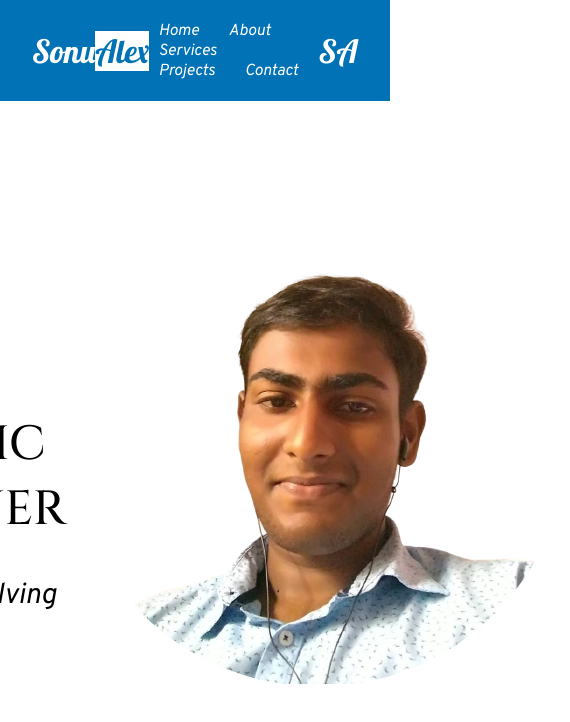
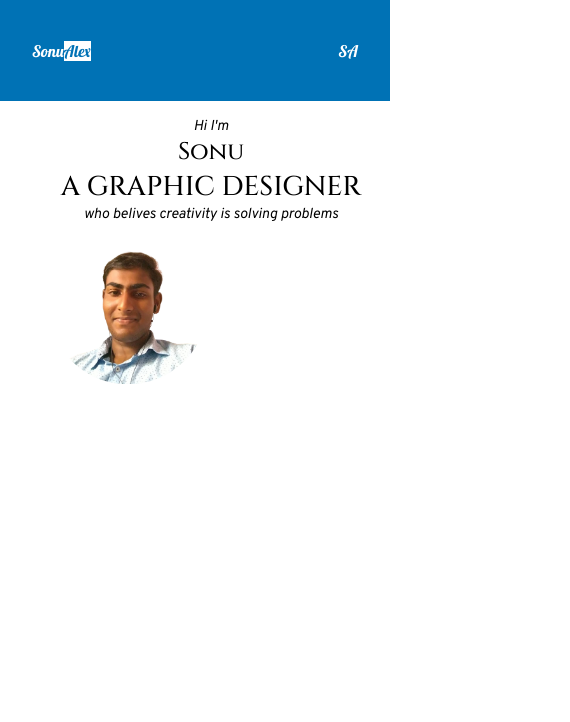
Before and after one commit to guitadharsh/sonuportfolio, a plain HTML site: page index.html in a window 390 px wide. Shown: the whole page, 570 px wide, since content can reach past the window. Drawn offline with nearby package versions, Linux system fonts and the light colour scheme.

Commit message:
some responsive updated

```diff
--- a/styles.css
+++ b/styles.css
@@ -28,6 +28,7 @@ font-family: 'Righteous', cursive; */
     justify-content: space-between;
     padding-left: 2rem;
     padding-right: 2rem;
+    overflow: hidden;
 }
 
 .navbar .logo{
@@ -98,3 +99,86 @@ span{
 .home-image img{
     clip-path: circle(50% at 50% 50%);
 }
+
+
+/* responsive code */
+
+@media  screen and (max-width : 1089px) {
+
+.home-heading .p1{
+    font-size: 1.3rem;
+}
+
+.home-heading .p2{
+    font-size: 2rem;
+}
+
+.home-heading .p3{
+    font-size: 2.4rem;
+}
+
+.home-heading .p4{
+    font-size: 1.3rem;
+}
+
+.home-image img{
+    height: 20rem;
+    width: 20rem;
+}
+}
+
+
+@media screen and (max-width : 748px){
+    .home-heading .p1{
+        font-size: .9rem;
+    }
+
+    .home-heading .p2{
+        font-size: 1.5rem;
+    }
+
+    .home-heading .p3{
+        font-size: 1.7rem;
+    }
+
+    .home-heading .p4{
+        font-size: .9rem;
+    }
+
+    .home-image img{
+        height: 17rem;
+        width: 17rem;
+    }
+}
+
+@media screen and (max-width: 480px) {
+    .navbar .logo{
+        font-size: 1rem;
+        text-align: center;
+    }
+    .navs{
+        display: none;
+    }
+    .home-page{
+        margin: 1rem;
+        display: block;
+        align-items: center;
+        justify-content: center;
+    }
+    .home-heading{
+        display: block;
+        justify-content: center;
+        text-align: center;
+    }
+
+    .home-image{
+        display: block;
+        align-items: center;
+        justify-content: center;
+    }
+
+    .home-image img{
+        height: 10rem;
+        width: 10rem;
+    }
+}
```
